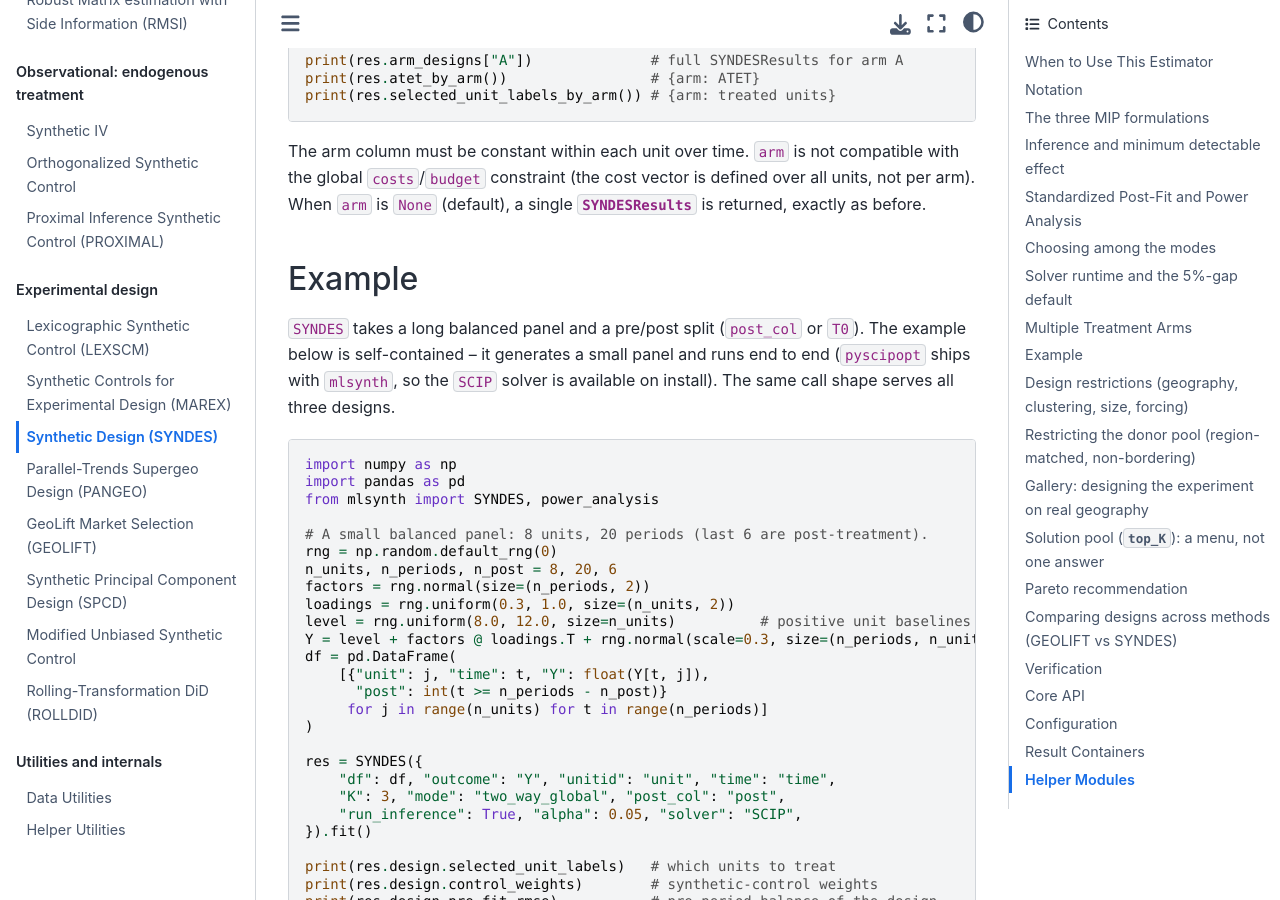
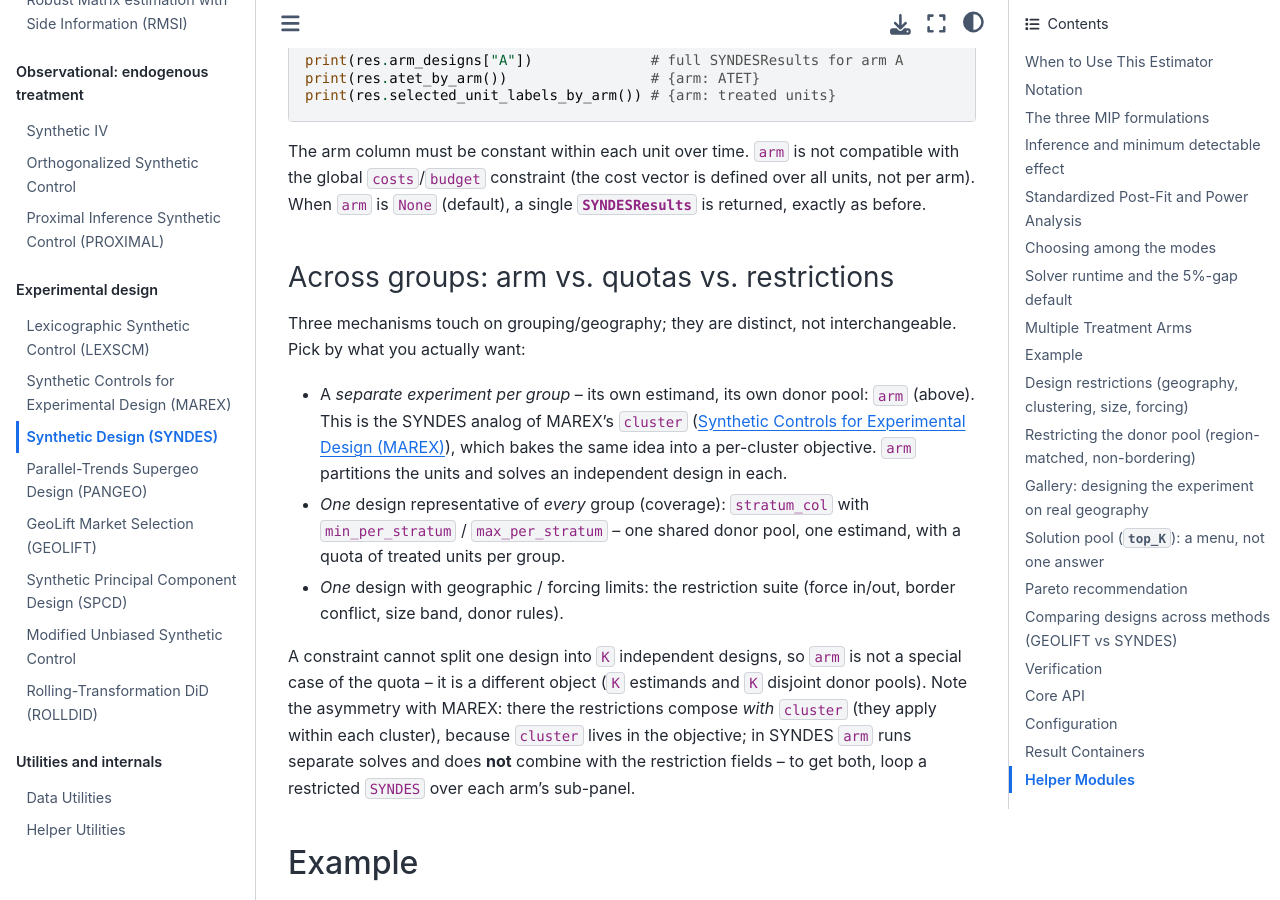
Before and after one commit to jgreathouse9/mlsynth, a Sphinx documentation site: the page built from docs/syndes.rst, in a window 1280 px wide and 900 px high, scrolled down 11499 px. Built offline with Sphinx 7.4.7 and the Sphinx Book theme 1.1.4, drawn with Linux system fonts in a browser that asks for light colours.

Commit message:
docs: disambiguate per-group designs (cluster/arm) vs quotas vs restrictions
Now that SYNDES/MAREX/GEOLIFT all carry the geographic restriction suite, three
grouping mechanisms look overlapping. They are not interchangeable, and neither
cluster nor arm is obsolete -- they live on a different axis (objective /
separate-experiment) from the restrictions (constraints on one design). This
adds the signpost rather than deleting anything:

- A "Across groups: ... vs. quotas vs. restrictions" note in syndes.rst (after
  the arm section) and marex.rst (after the geographic restrictions), each from
  its estimator's perspective, with the asymmetry stated plainly: the
  restrictions compose with MAREX's cluster (it lives in the objective) but not
  with SYNDES's arm (separate solves) -- loop a restricted SYNDES per arm for
  both.
- choose.rst Q3.5: the three-way decision (separate experiment per group ->
  cluster/arm; coverage in one design -> stratum quota; constraints -> the
  restriction suite).
- Cross-references in the `arm` (SYNDES) and `cluster` (MAREX) field docstrings,
  pointing at each other and at the stratum-quota alternative.

Docs / docstrings only; no behaviour change.

Co-Authored-By: Claude Opus 4.8 <noreply@anthropic.com>
Claude-Session: https://claude.ai/code/session_015nRd88pbMUETcrkKY1S6Hr

```diff
--- a/docs/syndes.rst
+++ b/docs/syndes.rst
@@ -597,6 +597,30 @@ The arm column must be constant within each unit over time. ``arm`` is not
 compatible with the global ``costs``/``budget`` constraint (the cost vector is
 defined over all units, not per arm). When ``arm`` is ``None`` (default), a
 single :class:`SYNDESResults` is returned, exactly as before.
+
+Across groups: arm vs. quotas vs. restrictions
+~~~~~~~~~~~~~~~~~~~~~~~~~~~~~~~~~~~~~~~~~~~~~~~~
+
+Three mechanisms touch on grouping/geography; they are distinct, not
+interchangeable. Pick by what you actually want:
+
+* A *separate experiment per group* -- its own estimand, its own donor pool:
+  ``arm`` (above). This is the SYNDES analog of MAREX's ``cluster``
+  (:doc:`marex`), which bakes the same idea into a per-cluster objective.
+  ``arm`` partitions the units and solves an independent design in each.
+* *One* design representative of *every* group (coverage): ``stratum_col`` with
+  ``min_per_stratum`` / ``max_per_stratum`` -- one shared donor pool, one
+  estimand, with a quota of treated units per group.
+* *One* design with geographic / forcing limits: the restriction suite (force
+  in/out, border conflict, size band, donor rules).
+
+A constraint cannot split one design into ``K`` independent designs, so ``arm``
+is not a special case of the quota -- it is a different object (``K`` estimands
+and ``K`` disjoint donor pools). Note the asymmetry with MAREX: there the
+restrictions compose *with* ``cluster`` (they apply within each cluster), because
+``cluster`` lives in the objective; in SYNDES ``arm`` runs separate solves and
+does **not** combine with the restriction fields -- to get both, loop a
+restricted ``SYNDES`` over each arm's sub-panel.
 
 Example
 -------
```
Also changed, not shown: docs/choose.rst (+17 -0 lines), docs/marex.rst (+23 -0 lines), 2 other files.
